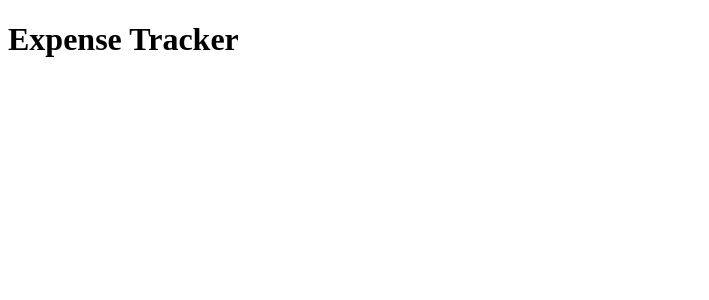
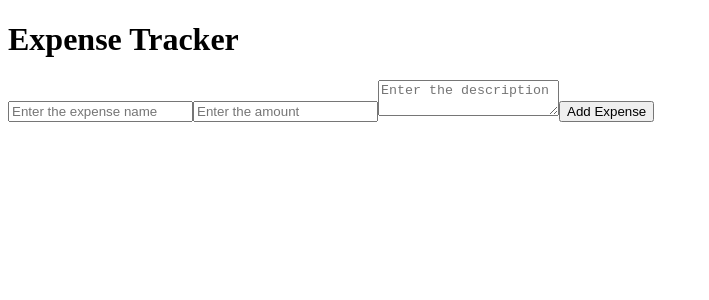
Before and after one commit to sasikumar6795/ExpenseTracker, an Angular app in the folder expense-tracker-frontend/: page /editExpense/1 in a window 1280 px wide. Before the commit this address led to /. Shown: the top 300 px of the page, without its empty margins (0-709 px from the left). Built offline with nearby package versions, Linux system fonts and the light colour scheme; no server answers.

Commit message:
updating the expenses

```diff
--- a/expense-tracker-frontend/src/app/app.module.ts
+++ b/expense-tracker-frontend/src/app/app.module.ts
@@ -10,6 +10,7 @@ import { FormsModule } from '@angular/forms';
 const routers: Routes =[
   {path: 'expenses', component: ListExpensesComponent},
   {path: 'addexpenses', component: AddExpenseComponent},
+  {path: 'editExpense/:id', component: AddExpenseComponent},
   {path: '', redirectTo: '/expenses', pathMatch: 'full'}
 ]
 @NgModule({
--- a/expense-tracker-frontend/src/app/components/add-expense/add-expense.component.html
+++ b/expense-tracker-frontend/src/app/components/add-expense/add-expense.component.html
@@ -2,7 +2,7 @@
   <input
     type="text"
     name="expense"
-    [(ngModel)]="expense.expenseName"
+   [(ngModel)]="expense.expenseName"
     placeholder="Enter the expense name"
   />
 
--- a/expense-tracker-frontend/src/app/components/add-expense/add-expense.component.ts
+++ b/expense-tracker-frontend/src/app/components/add-expense/add-expense.component.ts
@@ -1,28 +1,40 @@
 import { Component, OnInit } from '@angular/core';
-import { Router } from '@angular/router';
+import { ActivatedRoute, Router } from '@angular/router';
 import { Expense } from 'src/app/models/expense';
 import { ExpenseService } from 'src/app/services/expense.service';
 @Component({
   selector: 'app-add-expense',
   templateUrl: './add-expense.component.html',
-  styleUrls: ['./add-expense.component.css']
+  styleUrls: ['./add-expense.component.css'],
 })
 export class AddExpenseComponent implements OnInit {
-
-  expense : Expense =  new Expense();
-  constructor(private expenseService : ExpenseService, private router:  Router) { }
+  expense: Expense = new Expense();
+  constructor(
+    private expenseService: ExpenseService,
+    private router: Router,
+    private activatedRoute: ActivatedRoute
+  ) {}
 
   ngOnInit(): void {
+    const isIdPresent = this.activatedRoute.snapshot.paramMap.has('id');
+
+    if (isIdPresent) {
+      // console.log('coming inside isIdPresent');
+      const id = +this.activatedRoute.snapshot.paramMap.get('id');
+
+      // console.log('id which is to be editied', id);
+
+      this.expenseService.getExpense(id).subscribe((data) => {
+        // console.log('getting the data for expense', data);
+        this.expense = data;
+      });
+    }
   }
 
-  saveExpense()
-  {
-    this.expenseService.saveExpense(this.expense).subscribe(
-      data => {
-        console.log('response', data);
-        this.router.navigateByUrl("/expenses");
-      }
-    )
+  saveExpense() {
+    this.expenseService.saveExpense(this.expense).subscribe((data) => {
+      console.log('response of save expense', data);
+      this.router.navigateByUrl('/expenses');
+    });
   }
-
 }
--- a/expense-tracker-frontend/src/app/components/list-expenses/list-expenses.component.html
+++ b/expense-tracker-frontend/src/app/components/list-expenses/list-expenses.component.html
@@ -5,4 +5,5 @@
 <p>{{expense.id}}</p>
 <p>{{expense.amount | currency: 'INR'}}</p>
 <p>{{expense.description}}</p>
+<a routerLink="/editExpense/{{expense.id}}">editExpense</a>
 </div>
--- a/expense-tracker-frontend/src/app/services/expense.service.ts
+++ b/expense-tracker-frontend/src/app/services/expense.service.ts
@@ -32,9 +32,17 @@ export class ExpenseService {
   }
 
   saveExpense(expense: Expense): Observable<Expense> {
-    return this.httpClient.post<Expense>(this.url, expense)
-    .pipe(
-      catchError(this.handleError)
+    return this.httpClient
+      .post<Expense>(this.url, expense)
+      .pipe(catchError(this.handleError));
+  }
+
+  getExpense(id: number): Observable<Expense> {
+      return this.httpClient.get<Expense>(`${this.url}/${id}`).pipe(
+      map((response) => {
+        console.log("response getting from backend", response);
+        return response;
+      })
     );
   }
 }
```
